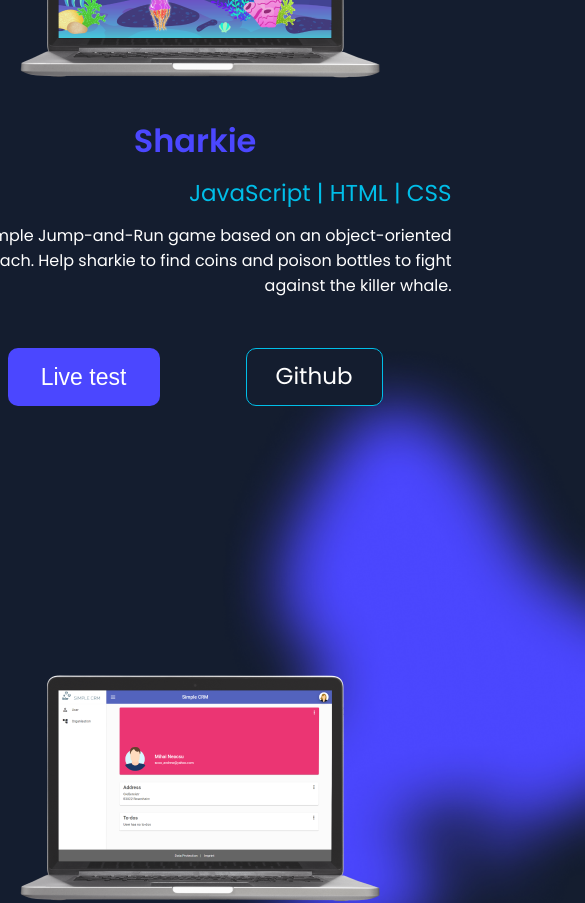
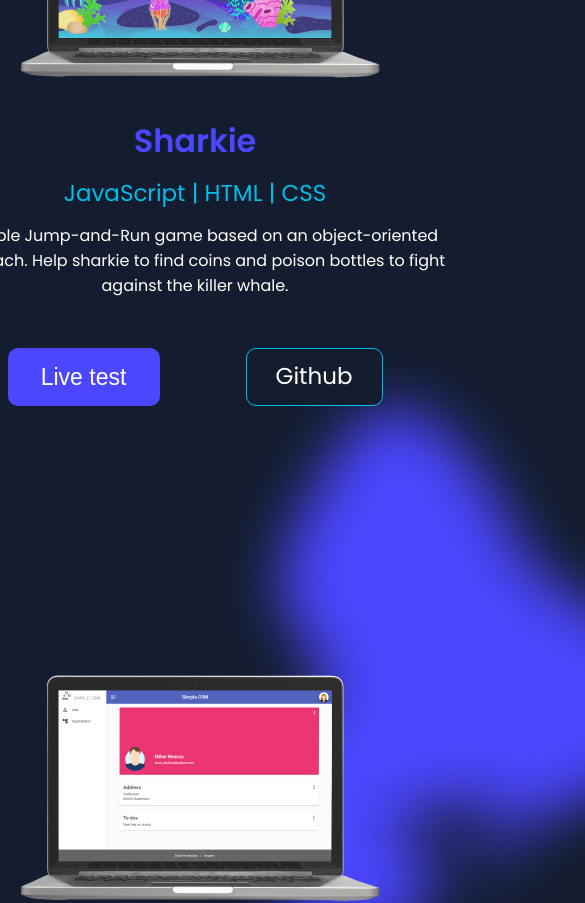
Before and after one commit to FurkanAy97/portfolio, an Angular app: page / in a window 390 px wide. Shown: the part 5600-6503 px from the top of the page, 585 px wide, since content can reach past the window. Built offline with nearby package versions, Linux system fonts and the light colour scheme.

Commit message:
portfolio section responsive + contact WIP

```diff
--- a/src/app/contact-section/contact-section.component.scss
+++ b/src/app/contact-section/contact-section.component.scss
@@ -165,3 +165,16 @@ form {
   left: 0;
   bottom: -470px;
 }
+
+@media (max-width: 990px) {
+  h1 {
+    margin-top: 0;
+  }
+  .contact-vector {
+    top: 90px;
+  }
+
+  .main-container{
+    padding: 0 25px;
+  }
+}
--- a/src/app/my-skills/my-skills.component.scss
+++ b/src/app/my-skills/my-skills.component.scss
@@ -96,6 +96,17 @@
   }
 }
 
+@media (max-width: 1260px) {
+  .skill-container{
+    margin-right: 90px;
+  }
+}
+@media (max-width: 1190px) {
+  .skill-container{
+    margin-right: 24px;
+  }
+}
+
 @media (max-width: 990px) {
   .skill-icons {
     width: 100%;
--- a/src/app/project-component/project-component.component.html
+++ b/src/app/project-component/project-component.component.html
@@ -1,7 +1,7 @@
 <div class="project-desktop"  *ngFor="let img of projectImages; let i = index"   [ngStyle]="{'flex-direction': (i % 2 === 1) ? 'row-reverse' : 'row'}">
     <div *ngIf="isMobileScreen" class="project-container">
         <img [src]="img">
-        <app-project-text [ngStyle]="{'text-align': (i % 2 === 1) ? 'end' : 'start'}" [projectTitle]="projectTitle[i]" [projectStack]="projectStack[i]" [projectDescription]="projectDescription[i]" ></app-project-text>
+        <app-project-text [projectTitle]="projectTitle[i]" [projectStack]="projectStack[i]" [projectDescription]="projectDescription[i]" ></app-project-text>
     </div>
 </div>
 
--- a/src/app/project-text/project-text.component.scss
+++ b/src/app/project-text/project-text.component.scss
@@ -22,15 +22,12 @@
 .project-stack {
   width: 100%;
   height: 28px;
-
   font-family: "Poppins";
   font-style: normal;
   font-weight: 400;
   font-size: 23px;
   line-height: 120%;
-
   color: #00bee8;
-
 }
 
 app-project-buttons{
@@ -46,4 +43,11 @@ app-project-buttons{
   .project-titles{
     text-align: center;
   }
+  .project-stack {
+    text-align: center;
+  }
+
+  .project-description{
+    text-align: center;
+  }
 }
```
